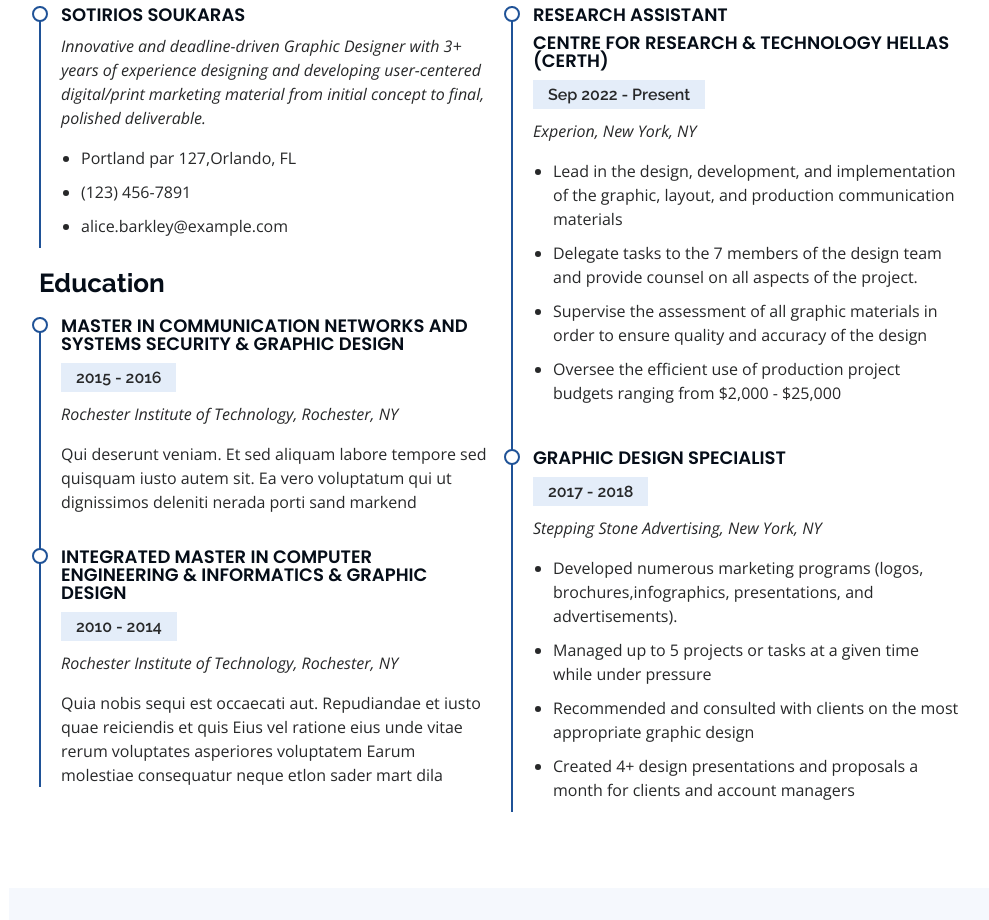
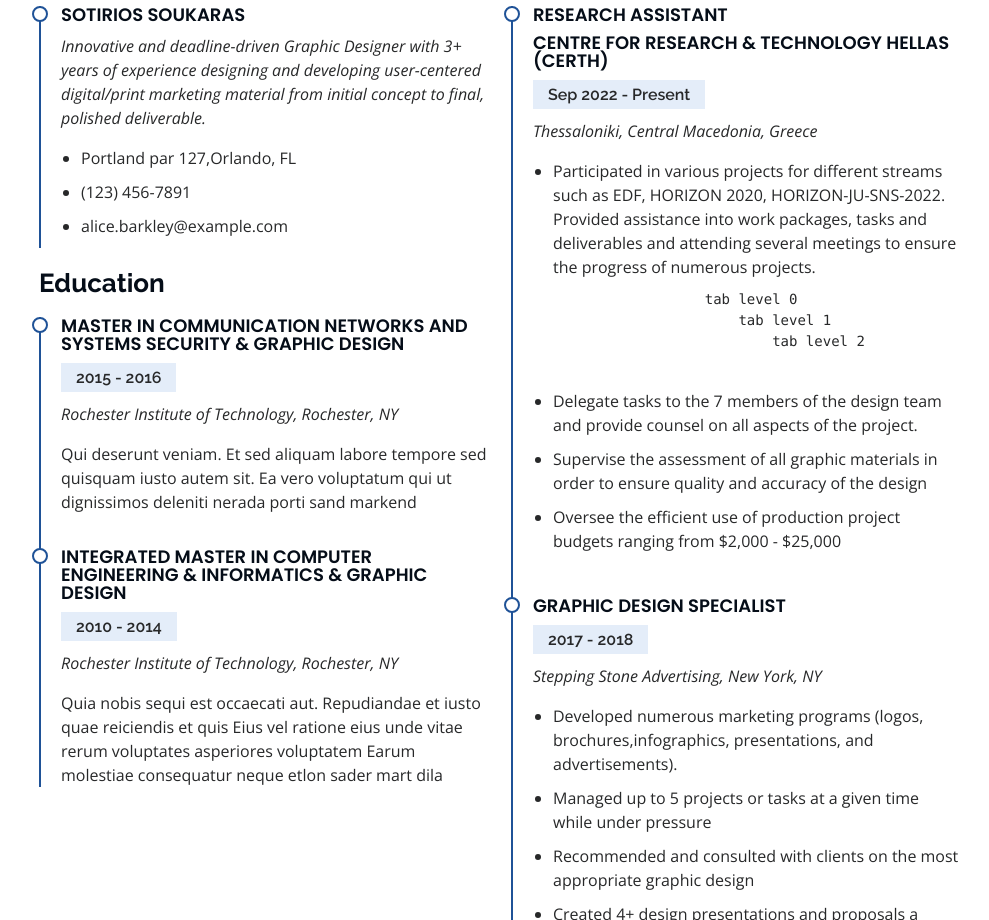
Before and after one commit to sskrs/sskrs.github.io, a plain HTML site: page index.html in a window 1280 px wide. Shown: the part 2380-3300 px from the top of the page, without its empty margins (291-1280 px from the left). Drawn offline with nearby package versions, Linux system fonts and the light colour scheme.

Commit message:
more changes

```diff
--- a/index.html
+++ b/index.html
@@ -237,9 +237,16 @@
               <h4>Centre for Research & Technology Hellas (CERTH)</h4>
 
               <h5>Sep 2022 - Present</h5>
-              <p><em>Experion, New York, NY </em></p>
+              <p><em>Thessaloniki, Central Macedonia, Greece </em></p>
               <ul>
-                <li>Lead in the design, development, and implementation of the graphic, layout, and production communication materials</li>
+                <li>Participated in   various projects   for   different  streams such as EDF, HORIZON 2020,  HORIZON-JU-SNS-2022.
+                  Provided assistance into work packages, tasks and deliverables and attending several meetings to ensure the progress of numerous projects.
+                </li>
+                <pre>
+                  tab level 0
+                      tab level 1
+                          tab level 2
+              </pre>
                 <li>Delegate tasks to the 7 members of the design team and provide counsel on all aspects of the project. </li>
                 <li>Supervise the assessment of all graphic materials in order to ensure quality and accuracy of the design</li>
                 <li>Oversee the efficient use of production project budgets ranging from $2,000 - $25,000</li>
```
